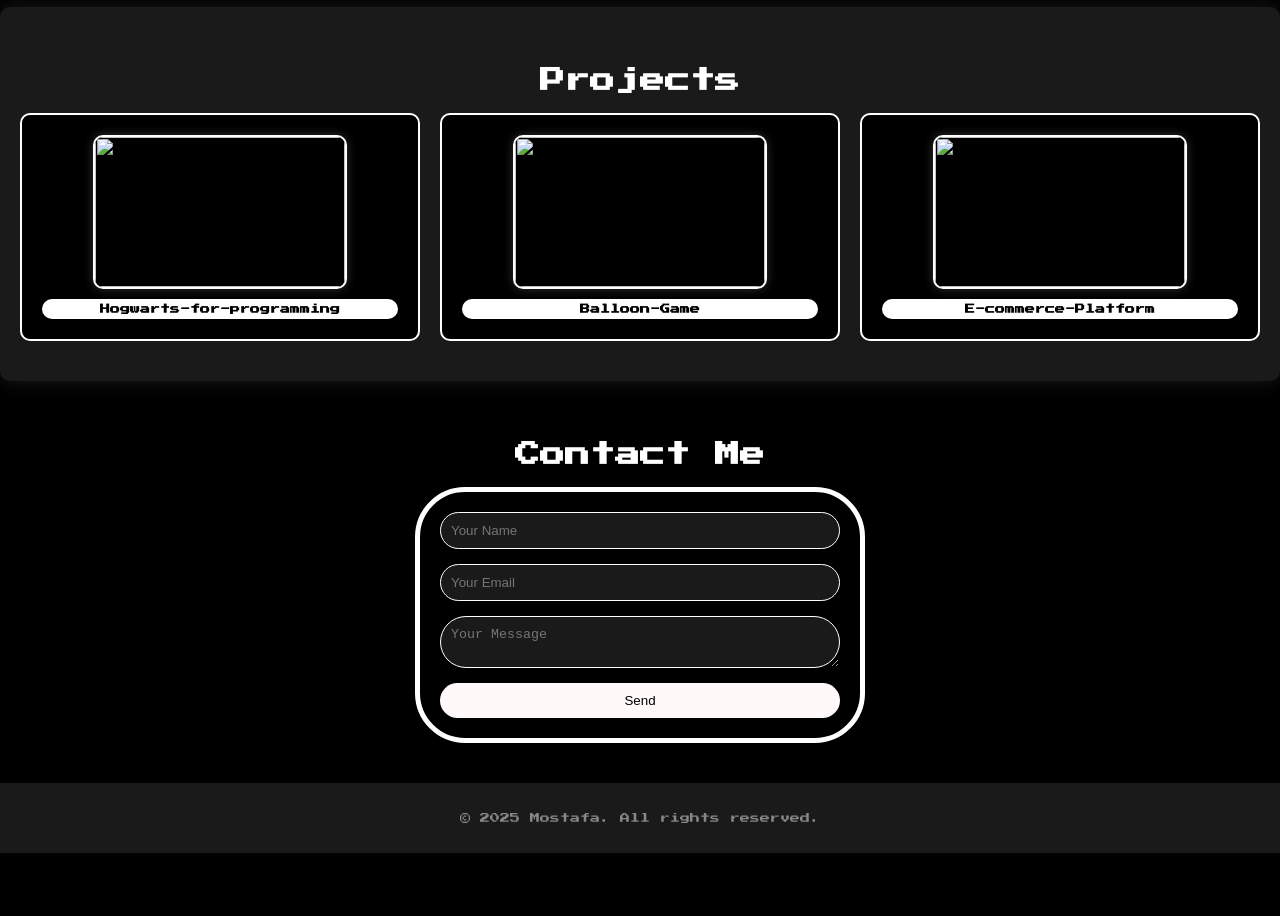
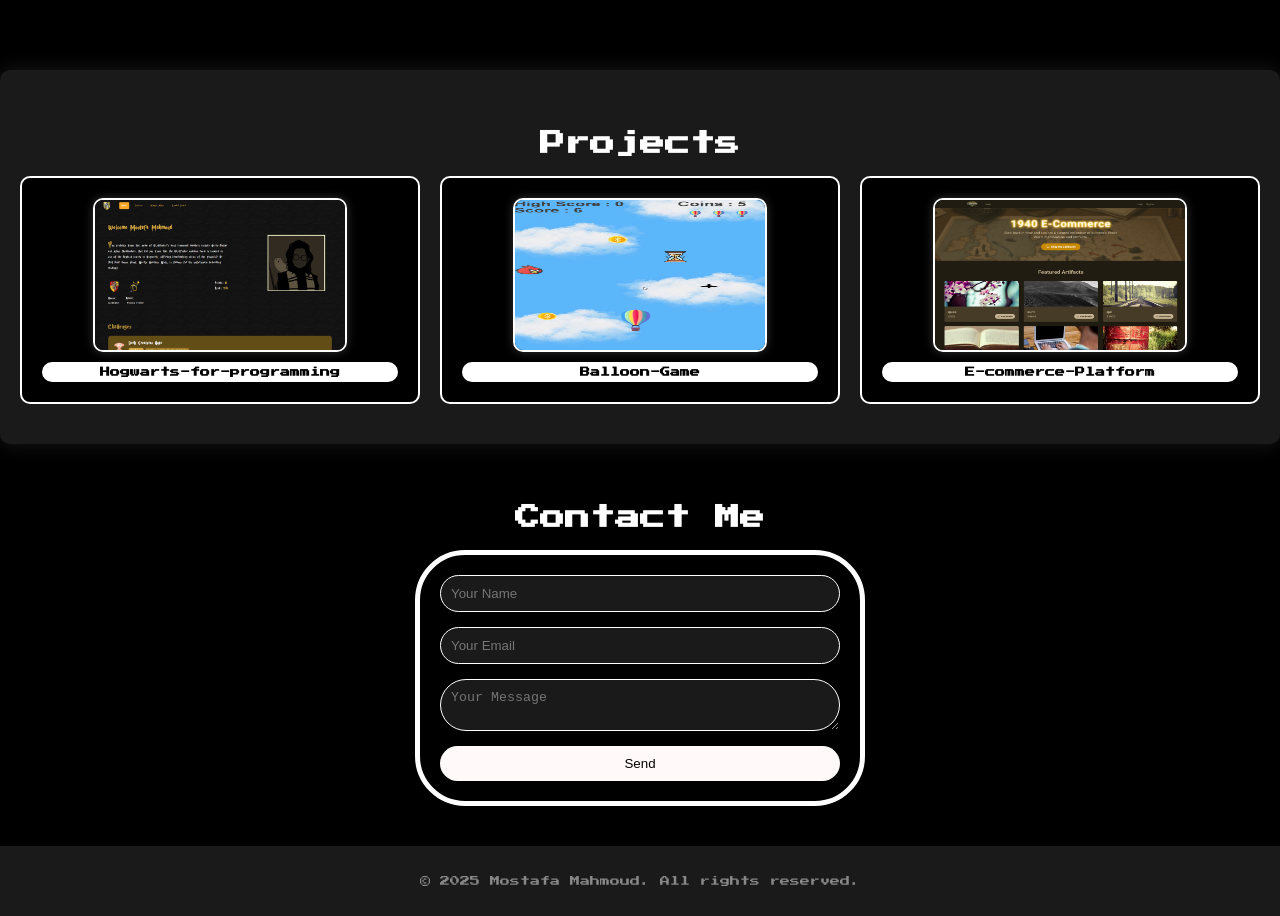
Before and after one commit to Mostafa2115/My_Portfolio, a plain HTML site: page index.html in a window 1280 px wide. Shown: the part 1100-2016 px from the top of the page. Before the commit the page ends 1953 px from the top, so only its background shows below. Drawn offline with Linux system fonts and the light colour scheme.

Commit message:
change images paths

```diff
--- a/index.html
+++ b/index.html
@@ -10,7 +10,7 @@
 </head>
 <body>
   <nav class="navbar">
-  <div class="logo"><img src="157222523.png" alt="LOGO" width="35" height="35"/></div>
+  <div class="logo"><img src="images/157222523.png" alt="LOGO" width="35" height="35"/></div>
   <ul class="nav-links">
     <li><a href="#">Home</a></li>
     <li><a href="#skills">Skills</a></li>
@@ -21,13 +21,12 @@
 
   <header class="hero">
     <div class="profile-pic">
-      <img src="17505030996291111.png" alt="this is me" width="400" height="400"/>
+      <img src="images/17505030996291111.png" alt="this is me" width="400" height="400"/>
     </div>
     <div class="info">
       <h1>Hi, I'm <span>Mostafa Mahmoud</span></h1>
       <h3 id="type-target" class="typing"></h3>
       <script src="index.js" defer></script>
-      <!-- <h3>Computer Science Student | &lt; Backend Developer &gt;</h3> -->
       <p>Welcome to my portfolio! I am a passionate backend developer with a focus on creating efficient and scalable APIs.</p>
       <div class="social-icons">
   <a href="https://www.linkedin.com/in/mostafa-mahmoud-5i"><i class="fab fa-linkedin-in"></i></a>
@@ -72,9 +71,9 @@
   <section class="projects" id="projects">
     <h2>Projects</h2>
     <div class="boxes">
-      <div class="box"><img src="Screenshot 2025-08-05 232314.png" alt="" width="250" height="150"><a href="https://github.com/Mostafa2115/Hogwarts-for-programming">Hogwarts-for-programming</a></div>
-      <div class="box"><img src="Screenshot 2025-08-05 233009.png" alt="" width="150" height="150"><a href="https://github.com/Mostafa2115/Balloon-Game">Balloon-Game</a></div>
-      <div class="box"><img src="Screenshot 2025-08-05 233516.png" alt="" width="220" height="150"><a href="https://github.com/Mostafa2115/E-Commerce-Platform">E-commerce-Platform</a></div>
+      <div class="box"><img src="images/Screenshot 2025-08-05 232314.png" alt="" width="250" height="150"><a href="https://github.com/Mostafa2115/Hogwarts-for-programming">Hogwarts-for-programming</a></div>
+      <div class="box"><img src="images/Screenshot 2025-08-05 233009.png" alt="" width="150" height="150"><a href="https://github.com/Mostafa2115/Balloon-Game">Balloon-Game</a></div>
+      <div class="box"><img src="images/Screenshot 2025-08-05 233516.png" alt="" width="220" height="150"><a href="https://github.com/Mostafa2115/E-Commerce-Platform">E-commerce-Platform</a></div>
     </div>
   </section>
 
@@ -90,7 +89,7 @@
   </section>
 
   <footer>
-    <p>© 2025 Mostafa. All rights reserved.</p>
+    <p>© 2025 Mostafa Mahmoud. All rights reserved.</p>
   </footer>
 </body>
 </html>
```
